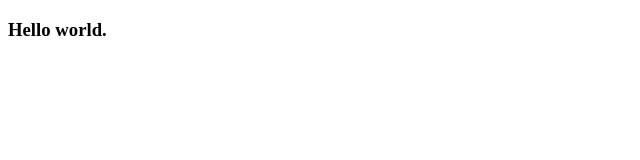
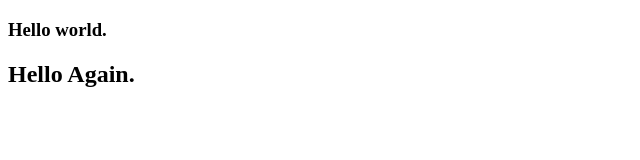
Before and after one commit to rawdarumaieh/Trying_Amplify_AWS, a plain HTML site: page simple_html.html in a window 1280 px wide. Shown: the whole page, without its empty margins (0-640 px from the left). Drawn offline with Linux system fonts and the light colour scheme.

Commit message:
Update simple_html.html

```diff
--- a/simple_html.html
+++ b/simple_html.html
@@ -5,5 +5,6 @@
 </head>
 <body>
     <h3>Hello world.</h3>
+    <h2>Hello Again.</h2>
 </body>
 </html>
```
